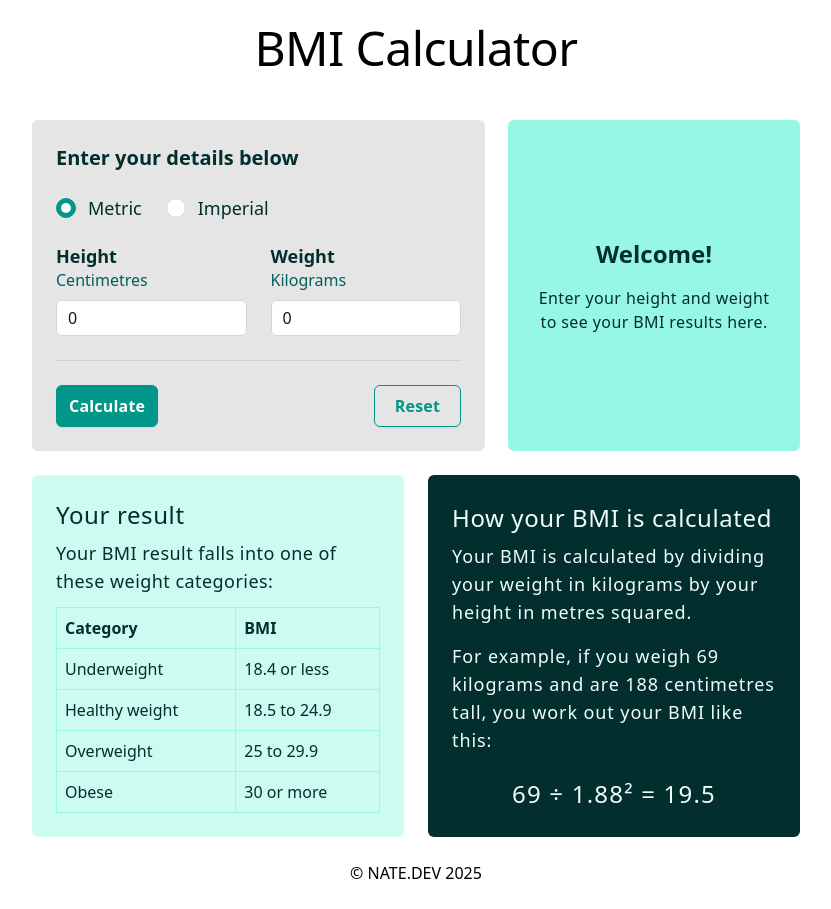
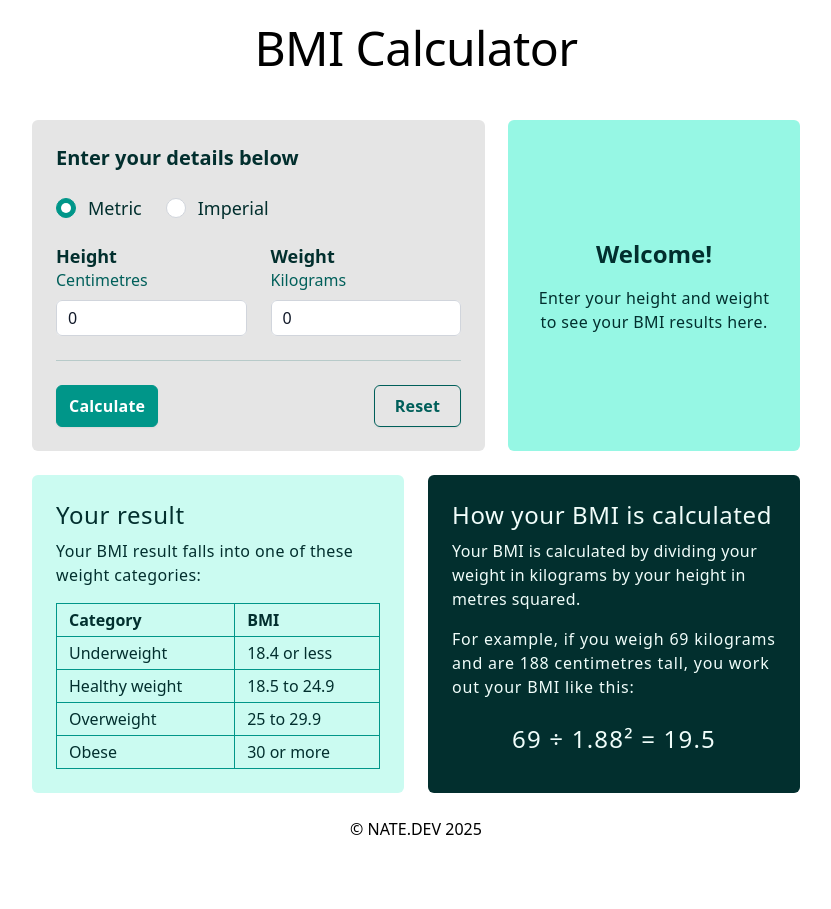
Before and after one commit to ntjnh/bmi-calculator, a React (Vite) app: page / in a window 1280 px wide. Shown: the whole page, without its empty margins (224-1055 px from the left). After the commit the page ends 865 px from the top, so only its background shows below. Built offline with nearby package versions, Linux system fonts and the light colour scheme.

Commit message:
Tweak styling

```diff
--- a/src/App.css
+++ b/src/App.css
@@ -34,23 +34,27 @@
     }
 
     .button {
-        @apply border border-teal-600 cursor-pointer rounded-md py-2 text-base tracking-[0.0125em] font-semibold shadow-xs focus-visible:outline-2 focus-visible:outline-offset-2 focus-visible:outline-teal-600;
+        @apply border cursor-pointer rounded-md py-2 text-base tracking-[0.0125em] font-semibold shadow-xs focus-visible:outline-2 focus-visible:outline-offset-2 focus-visible:outline-teal-600;
     }
 
     .button-submit {
-        @apply bg-teal-600 px-3 text-white hover:bg-teal-500 hover:border-teal-500;
+        @apply bg-teal-600 border-teal-600 px-3 text-white hover:bg-teal-700 hover:border-teal-700;
     }
 
     .button-reset {
-        @apply bg-transparent px-5 text-teal-600 hover:border-teal-800 hover:text-teal-800;
+        @apply bg-transparent border-teal-800 px-5 text-teal-800;
     }
 
     .categories {
         @apply border-collapse border border-teal-200;
 
+        th {
+            @apply font-semibold;
+        }
+
         th,
         td {
-            @apply border border-teal-200 p-2 text-left;
+            @apply border border-teal-600 px-3 py-1 text-left;
         }
     }
 }
--- a/src/components/Calculator.jsx
+++ b/src/components/Calculator.jsx
@@ -15,7 +15,7 @@ export default function Calculator({ handleSubmit, handleHeightChange, handleWei
 
             <form onSubmit={handleSubmit}>
                 <div className="space-y-12">
-                    <div className="border-b border-teal-950/10 mb-0 pb-6">
+                    <div className="border-b border-teal-800/20 mb-0 pb-6">
                         <div className="mt-6 grid grid-cols-1 gap-x-6 gap-y-6 sm:grid-cols-6">
                             <div className="sm:col-span-6">
                                 <fieldset>
@@ -51,9 +51,7 @@ export default function Calculator({ handleSubmit, handleHeightChange, handleWei
                         </div>
                     </div>
 
-                    <Buttons
-                        reset={reset}
-                    />
+                    <Buttons reset={reset} />
                 </div>
 
             </form>
--- a/src/components/Info.jsx
+++ b/src/components/Info.jsx
@@ -1,14 +1,14 @@
 export default function Info() {
     return (
         <div className="grid grid-cols-2 gap-6 justify-between mt-6">
-            <section className="bg-teal-100 flex items-center px-6 py-6 rounded-md text-teal-950">
+            <section className="bg-teal-100 flex items-center p-6 rounded-md text-teal-950">
 
                 <div className="w-full">
                     <h2 className="font-medium mb-2 text-2xl tracking-wide">
                         Your result
                     </h2>
 
-                    <p className="mb-3 text-lg tracking-wide">
+                    <p className="mb-4 text-base tracking-wide">
                         Your BMI result falls into one of these weight categories:
                     </p>
 
@@ -44,18 +44,18 @@ export default function Info() {
 
             </section>
 
-            <section className="bg-teal-950 flex items-center p-6 rounded-md text-teal-50">
+            <section className="bg-teal-950 flex p-6 rounded-md text-teal-50">
 
                 <div className="w-full">
                     <h2 className="font-medium mb-2 text-2xl tracking-wide">
                         How your BMI is calculated
                     </h2>
 
-                    <p className="mb-4 text-lg tracking-wider">
+                    <p className="mb-4 text-base tracking-wide">
                         Your BMI is calculated by dividing your weight in kilograms by your height in metres squared.
                     </p>
 
-                    <p className="mb-6 text-lg tracking-wider">
+                    <p className="mb-6 text-base tracking-wider">
                         For example, if you weigh 69 kilograms and are 188 centimetres tall, you work out your BMI like this:
                     </p>
                     <p className="text-center text-2xl tracking-wider">
```
